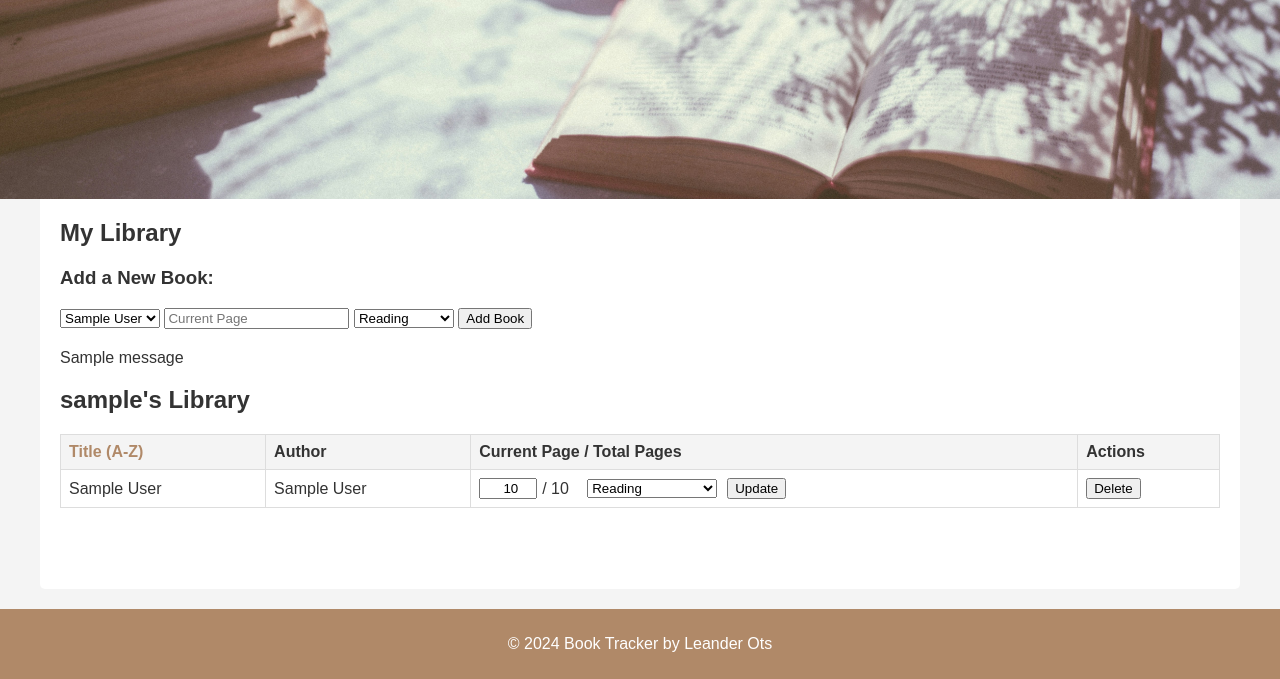
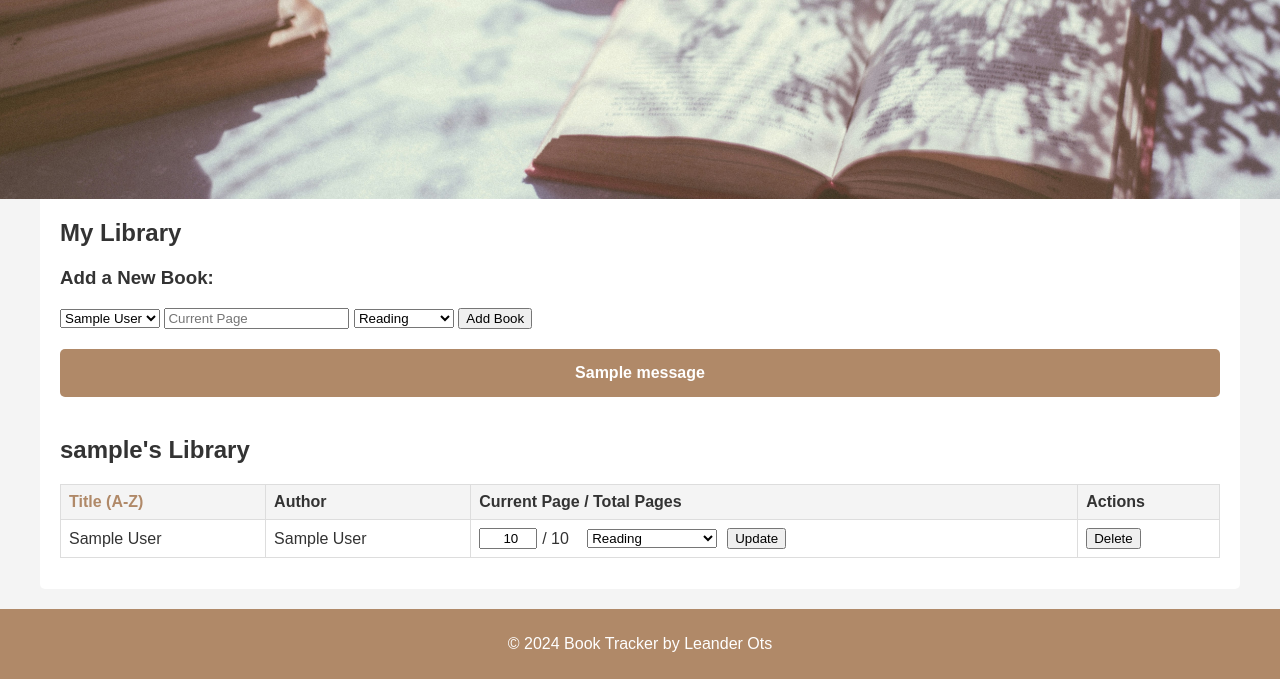
Before and after one commit to L09224/book-tracker, a Django app: page /books/my-books/ in a window 1280 px wide. Shown: the part 121-800 px from the top of the page. Run offline with Django 4.2, Linux system fonts and the light colour scheme; a user stored in the database is signed in; tables that the repository leaves empty hold one stand-in row (values such as "Sample post"); one stand-in notice (Sample message) is shown.

Commit message:
made messages more visible on My Library page and added delete confirmation. all works in debug mode

```diff
--- a/book_admin/templates/book_admin/user_book_list.html
+++ b/book_admin/templates/book_admin/user_book_list.html
@@ -40,11 +40,19 @@
         </div>
 
         <!-- Messages for feedback -->
-        {% if messages %}
-            {% for message in messages %}
-                <div>{{ message }}</div>
-            {% endfor %}
-        {% endif %}
+        <div class="container">
+            {% if messages %}
+                <div class="message-container">
+                    {% for message in messages %}
+                        <div class="message {% if message.tags %}{{ message.tags }}-message{% endif %}">
+                            {{ message }}
+                        </div>
+                    {% endfor %}
+                </div>
+            {% endif %}
+        </div>
+
+
 
         <!-- Displaying the user's specific book list -->
         <div class="table-container">
@@ -105,7 +113,7 @@
                             </form>
                         </td>
                         <td>
-                            <form method="POST" action="{% url 'delete_user_book' user_book.id %}">
+                            <form method="POST" action="{% url 'delete_user_book' user_book.id %}" onsubmit="return confirmDelete()">
                                 {% csrf_token %}
                                 <button type="submit" name="action" value="delete">Delete</button>
                             </form>
--- a/book_tracker/settings.py
+++ b/book_tracker/settings.py
@@ -29,7 +29,7 @@ TEMPLATES_DIR = os.path.join(BASE_DIR,'book_admin', 'templates')
 SECRET_KEY = os.environ.get('SECRET_KEY')
 
 # SECURITY WARNING: don't run with debug turned on in production!
-DEBUG = False
+DEBUG = True
 
 ALLOWED_HOSTS = ['.gitpod.io', '.herokuapp.com', 'localhost']
 
--- a/static/css/style.css
+++ b/static/css/style.css
@@ -553,3 +553,31 @@ table th a.active {
         background-color: #EDE0D4;
     }
 }
+
+
+/* Message Styling for extra visibility */
+
+.message {
+    padding: 15px;
+    margin-bottom: 20px;
+    border-radius: 5px;
+    font-weight: bold;
+    text-align: center;
+    max-width: 100%;
+}
+
+.success-message {
+    background-color: #B08968;
+    color: white
+}
+
+
+.error-message {
+    background-color: #B08968;
+    color: white;
+}
+
+.info-message {
+    background-color: #B08968;
+    color: white;
+}
--- a/static/js/book_admin.js
+++ b/static/js/book_admin.js
@@ -9,3 +9,8 @@ function handleFormSubmit(bookId, totalPages) {
 
     return true;
 }
+
+// Function to confirm deletion of a book entry
+function confirmDelete() {
+    return confirm("Are you sure you want to delete this book from your list?");
+}
```
Also changed, not shown: book_admin/views.py (line endings or trailing spaces).
